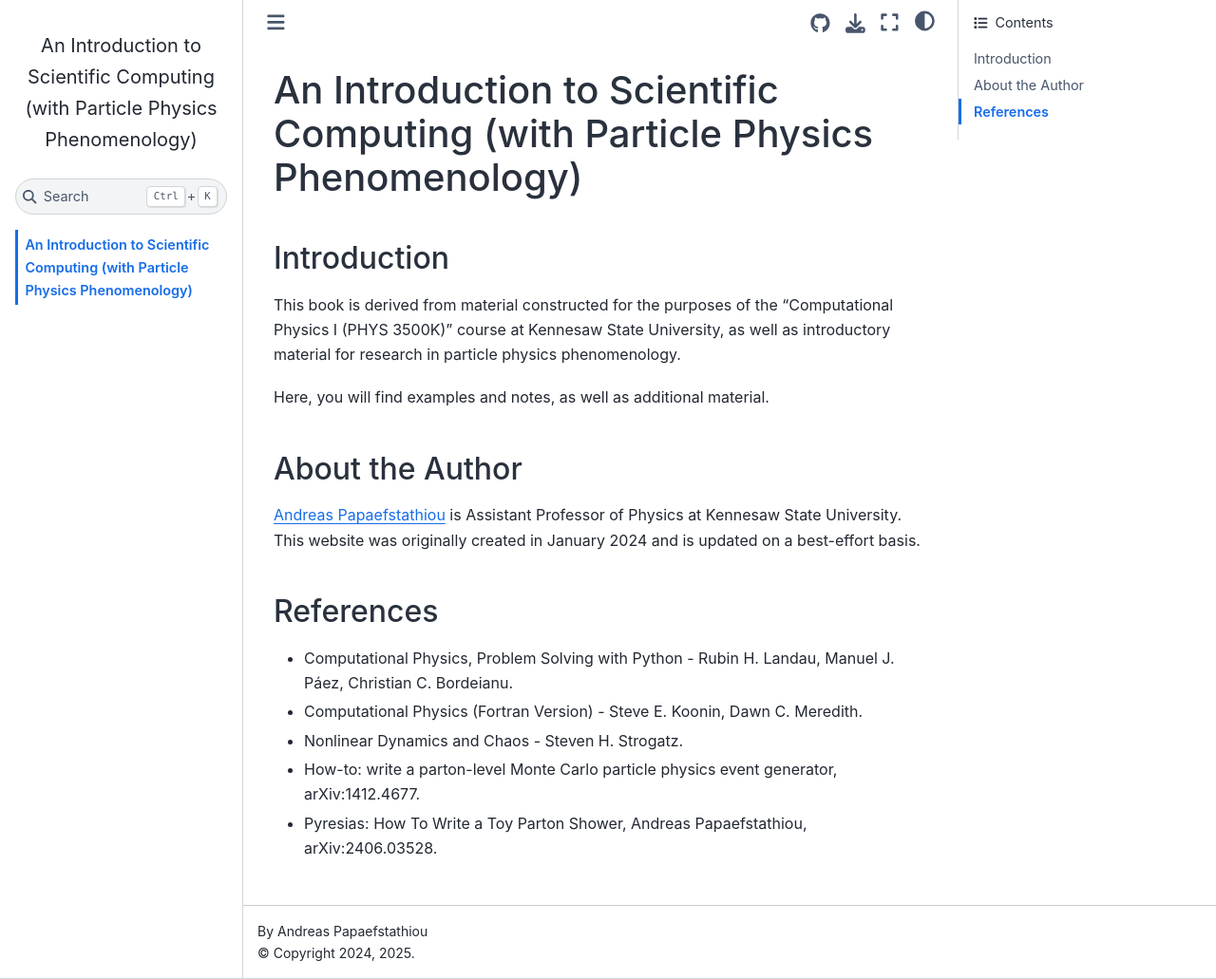
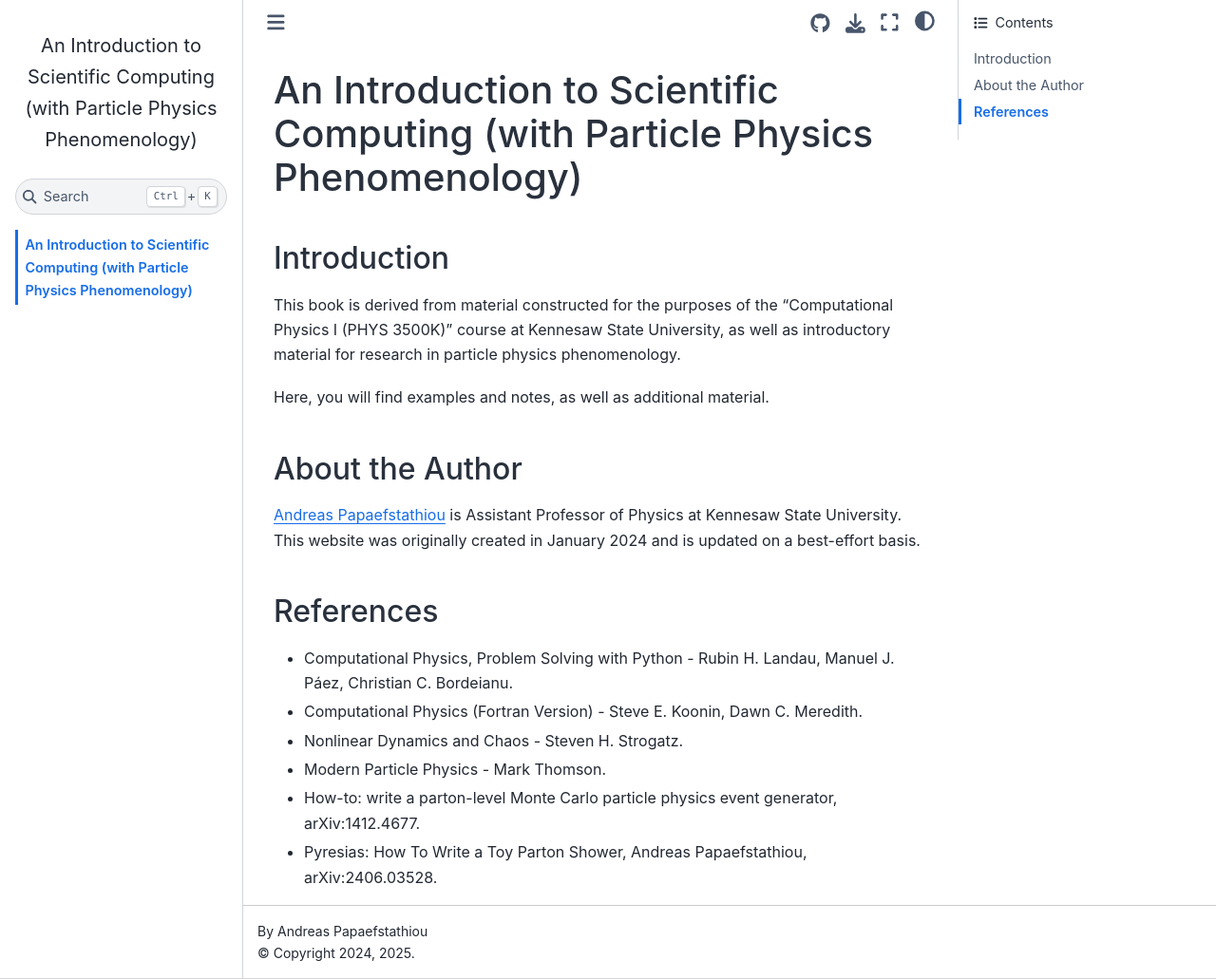
Before and after one commit to apapaefs/ScientificComputing, a Jupyter Book: the page built from intro.md, in a window 1280 px wide and 1031 px high. Shown: the whole window at 95% size. Built offline with Jupyter Book 1.0.4 settings and Sphinx 7.4.7 and the Sphinx Book theme 1.1.4, drawn with Linux system fonts in a browser that asks for light colours; pages that are not in the unit, such as notebooks, are missing from menus.

Commit message:
new intro

```diff
--- a/intro.md
+++ b/intro.md
@@ -19,5 +19,6 @@ Here, you will find examples and notes, as well as additional material.
 - Computational Physics, Problem Solving with Python - Rubin H. Landau, Manuel J. Páez, Christian C. Bordeianu.
 - Computational Physics (Fortran Version) - Steve E. Koonin, Dawn C. Meredith.
 - Nonlinear Dynamics and Chaos - Steven H. Strogatz.
+- Modern Particle Physics - Mark Thomson.
 - How-to: write a parton-level Monte Carlo particle physics event generator, arXiv:1412.4677.
 - Pyresias: How To Write a Toy Parton Shower, Andreas Papaefstathiou, arXiv:2406.03528.
```
